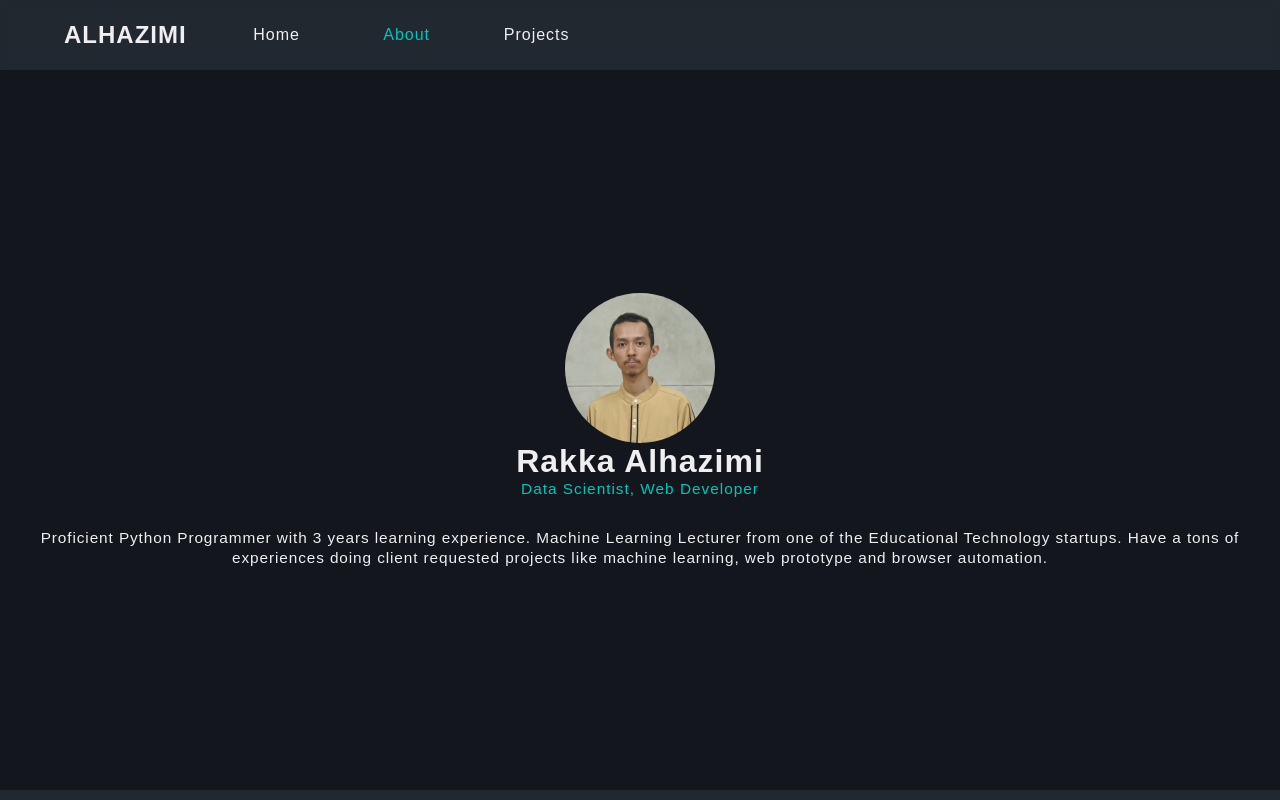
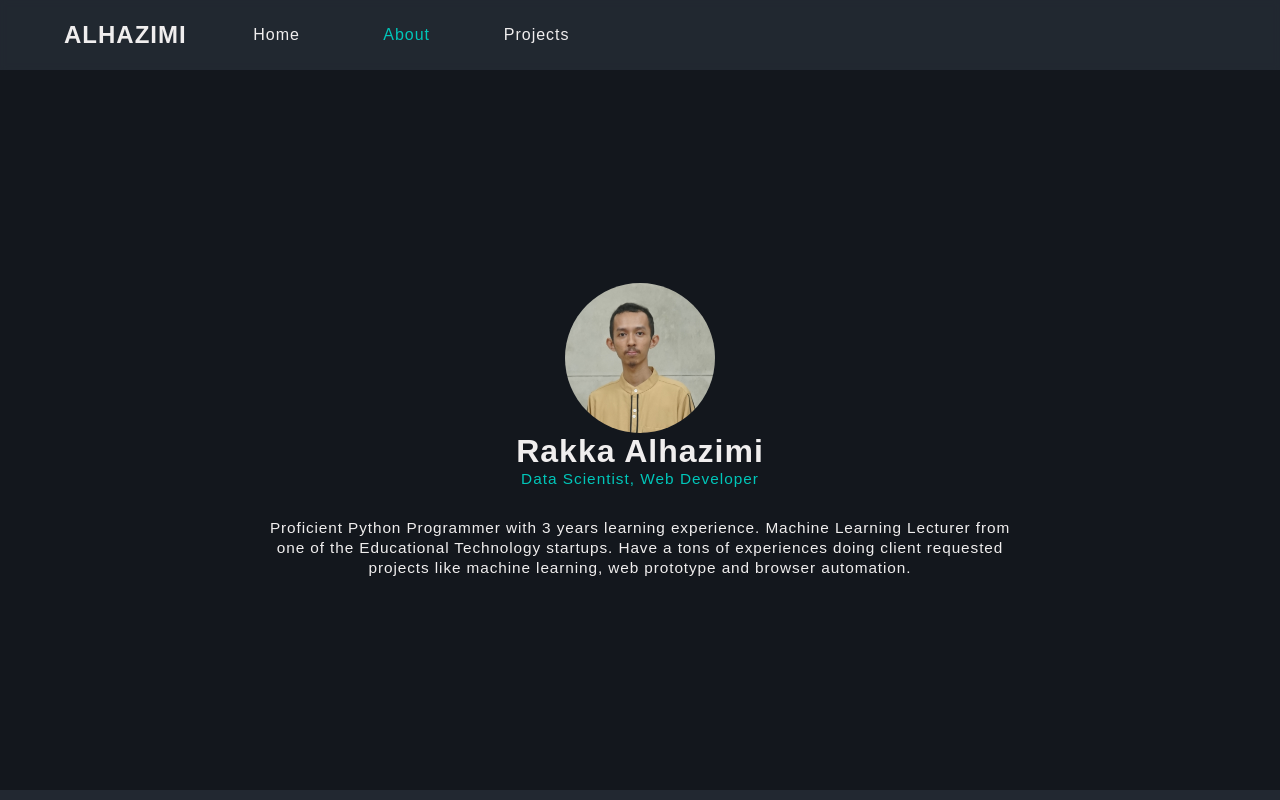
Before and after one commit to rakkaalhazimi/Vue-Blogspot, a Vue app: page /about in a window 1280 px wide. Shown: the top 800 px of the page. Built offline with nearby package versions, Linux system fonts and the light colour scheme.

Commit message:
style: header padding at desktop and sort media

```diff
--- a/src/static/responsive.css
+++ b/src/static/responsive.css
@@ -1,17 +1,7 @@
 /* ================================
-   Wide Screen: Desktop
+   Small Screen: Smartphone
    ================================ */
-@media (min-width: 1200px) {
-    /* Blog */
-    .blog-card-list {
-        grid-template-columns: repeat(3, var(--card-width));
-    }
-}
-
-/* ================================
-   Small Screen: Tablet, Smartphone
-   ================================ */
-@media (max-width: 600px) {
+   @media (max-width: 600px) {
     /* Navbar */
     nav {
         justify-content: space-between;
@@ -56,3 +46,29 @@
     }
 
 }
+
+
+/* ================================
+   Medium Screen: Tablet
+   ================================ */
+@media (min-width: 768px) {
+    /* Header */
+    .about-desc {
+        padding: 0 10vw;
+    }
+}
+
+/* ================================
+   Wide Screen: Desktop
+   ================================ */
+   @media (min-width: 1200px) {
+    /* Header */
+    .about-desc {
+        padding: 0 20vw;
+    }
+
+    /* Blog */
+    .blog-card-list {
+        grid-template-columns: repeat(3, var(--card-width));
+    }
+}
```
